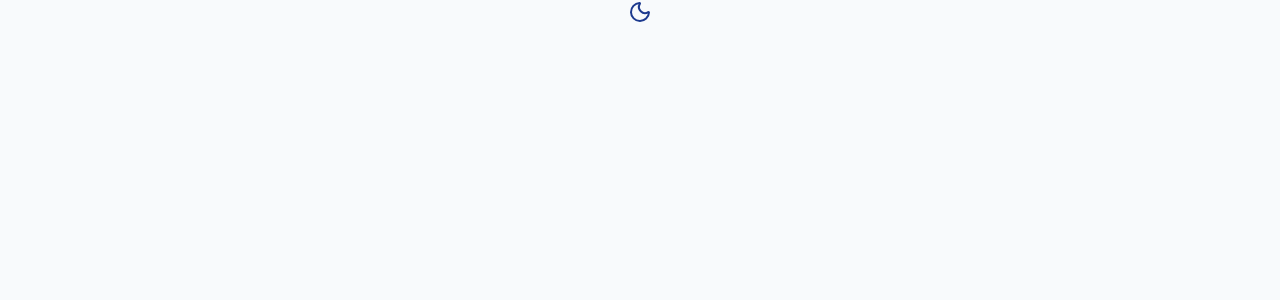
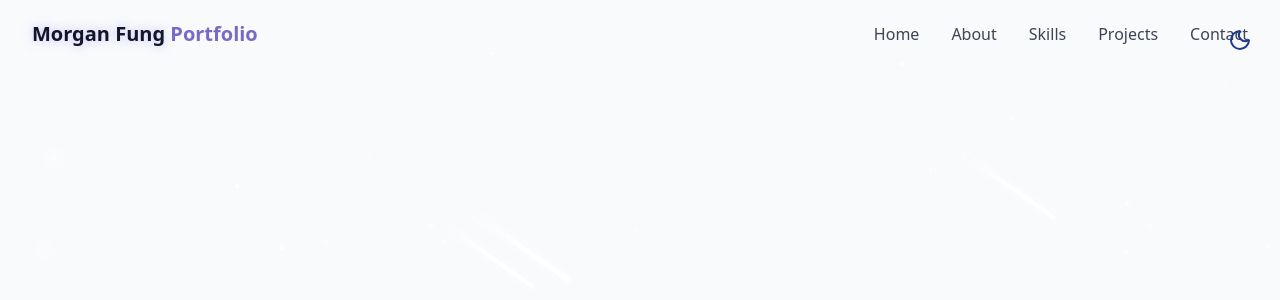
Before and after one commit to morganfung/portfolio_site, a React (Vite) app: page / in a window 1280 px wide. Shown: the top 300 px of the page. Built offline with nearby package versions, Linux system fonts and the light colour scheme.

Commit message:
add stars, meteors, and basic navbar

```diff
--- /dev/null
+++ b/src/components/Navbar.jsx
@@ -0,0 +1,84 @@
+import { cn } from '@/lib/utils';
+import { useEffect, useState } from "react";
+
+
+const navItems = [
+    {name: "Home", href: "#hero"},
+    {name: "About", href: "#about"},
+    {name: "Skills", href: "#skills"},
+    {name: "Projects", href: "#projects"},
+    {name: "Contact", href: "#contact"},
+]
+
+export const Navbar = () => {
+    const [isScrolled, setIsScrolled] = useState(false);
+    const [isMenuOpen, setIsMenuOpen] = useState(true);
+
+    useEffect(() => {
+        const handleScroll = () => {
+            setIsScrolled(window.screenY > 10)
+        }
+
+        window.addEventListener("scroll" , handleScroll);
+
+        return () => window.removeEventListener("scroll", handleScroll);
+    }, []);
+
+    return (
+        <nav
+            className={cn(
+                "fixed w-full z-40 transition-all duration-300",
+                isScrolled ? "py-3 bg-background/80 backdrop-blur-md shadow-xs" : "py-5"
+            )}
+        >
+
+            <div className="container flex items-center justify-between">
+                <a
+                    className="text-xl font-bold text-primary flex items-center"
+                    href="#hero"
+                >
+                    <span className="relative z-10">
+                        <span className="text-glow text-foreground"> Morgan Fung </span> Portfolio
+                    </span>
+                </a>
+
+                {/* desktop nav */}
+                <div className="hidden md:flex space-x-8">
+                    {navItems.map((item, key) => (
+                        <a
+                            key={key}
+                            href={item.href}
+                            className="text-foreground/80 hover:text-primary transition-colors duration-300"
+                        >
+                            {item.name}
+                        </a>
+                    ))}
+                </div>
+
+                {/* mobile nav */}
+                <div
+                    className={cn(
+                        "fixed inset-0 bg-background/95 backdrop-blur-md z-40 flex flex-col items-center justify-center",
+                        "transition-all duration-300 md:hidden",
+                        isMenuOpen
+                            ? "opacity-100 pointer-events-auto"
+                            : "opacity-0 pointer-events-none"
+                    )}
+                >
+                    <div className="flex flex-col space-y-8 text-xl">
+                        {navItems.map((item, key) => (
+                            <a
+                                key={key}
+                                href={item.href}
+                                className="text-foreground/80 hover:text-primary transition-colors duration-300"
+                                onClick={() => setIsMenuOpen(false)}
+                            >
+                                {item.name}
+                            </a>
+                        ))}
+                    </div>
+                </div>
+            </div>
+        </nav>
+    );
+};
--- /dev/null
+++ b/src/components/StarBackground.jsx
@@ -0,0 +1,98 @@
+import { useEffect, useState } from "react";
+
+// Star: ID, size, x, y, opacity, animationDuration
+// Meteor: ID, size, x, y, delay, animationDuration
+
+
+export const StarBackground = () => {
+    const [stars, setStars] = useState([]);
+    const [meteors, setMeteors] = useState([]);
+
+    useEffect(() => {
+        generateStars();
+        generateMeteors();
+
+
+        const handleResize = () => {
+            generateStars();
+        };
+
+        window.addEventListener('resize', handleResize);
+
+        return () => window.removeEventListener("resize", handleResize);
+    }, []);
+
+    const generateStars = () => {
+        const numberOfStars = Math.floor(
+            (window.innerWidth * window.innerHeight) / 10000
+        );
+
+        const newStars = [];
+
+        for (let i = 0; i < numberOfStars; i++) {
+            newStars.push({
+                id: i,
+                size: Math.random() * 3 + 1,
+                x: Math.random() * 100,
+                y: Math.random() * 100,
+                opacity: Math.random() * 0.5 + 0.5,
+                animationDuration: Math.random() * 4 + 2
+            });
+        }
+
+        setStars(newStars);
+    };
+
+    const generateMeteors = () => {
+        const numberOfMeteors = 4;
+        const newMeteors = [];
+
+        for (let i = 0; i < numberOfMeteors; i++) {
+            newMeteors.push({
+                id: i,
+                size: Math.random() * 2 + 1,
+                x: Math.random() * 100,
+                y: Math.random() * 20,
+                delay: Math.random() * 15,
+                animationDuration: Math.random() * 3 + 3
+            });
+        }
+
+        setMeteors(newMeteors);
+    };
+
+
+    return (
+        <div className="fixed inset-0 overflow-hidden pointer-events-none z-0">
+            {stars.map((star) => (
+                <div
+                    key={star.id}
+                    className="star animate-pulse-subtle"
+                    style={{
+                        width: star.size + "px",
+                        height: star.size + "px",
+                        left: star.x + "%",
+                        top: star.y + "%",
+                        opacity: star.opacity,
+                        animationDuration: star.animationDuration + "s",
+                    }}
+                />
+            ))}
+
+            {meteors.map((meteor) => (
+                <div
+                    key={meteor.id}
+                    className="meteor animate-meteor"
+                    style={{
+                        width: meteor.size * 50 + "px",
+                        height: meteor.size * 2 + "px",
+                        left: meteor.x + "%",
+                        top: meteor.y + "%",
+                        animationDelay: meteor.delay,
+                        animationDuration: meteor.animationDuration + "s",
+                    }}
+                />
+            ))}
+        </div>
+    );
+};
--- a/src/components/ThemeToggle.jsx
+++ b/src/components/ThemeToggle.jsx
@@ -1,26 +1,45 @@
 import { Moon, Sun } from "lucide-react";
-import { useState } from "react";
+import { useEffect, useState } from "react";
+import { cn } from '@/lib/utils';
 
 export const ThemeToggle = () => {
     /* Create state variable so we can tell what mode (light/dark) the site is in. */
     /* Set true to  start in light mode. */
     const [isDarkMode, setIsDarkMode] = useState(false);
 
+    useEffect(() => {
+        const storedTheme = localStorage.getItem("theme");
+        if (storedTheme == "dark") {
+            setIsDarkMode(true);
+            document.documentElement.classList.add("dark");
+        } else {
+            setIsDarkMode(false);
+            document.documentElement.classList.add("light");
+        }
+    }, [])
+
     /* Toggle theme function: check if dark true -> logic, else ... */
     const toggleTheme = () => {
         if (isDarkMode) {
             document.documentElement.classList.remove("dark");
+            localStorage.setItem("theme", "light");
             setIsDarkMode(false);
         } else {
             document.documentElement.classList.add("dark");
+            localStorage.setItem("theme", "dark");
             setIsDarkMode(true);
         }
     };
 
     /* isDarkMode true? if so set button to sun, else ... */
     return (
-        <button onClick={toggleTheme}>
-            {" "}
+        <button
+            onClick={toggleTheme}
+            className={cn(
+                "fixed max-sm:hidden top-5 right-5 z-50 p-2 rounded-full transition-colors duration-300",
+                "focus:outline-hidden"
+            )}
+        >
             {isDarkMode ? (
                 <Sun className="h-6 w-6 text-yellow-300" />
             ) : (
--- a/src/index.css
+++ b/src/index.css
@@ -167,7 +167,7 @@
   box-shadow: 0 0 10px 2px rgba(255, 255, 255, 0.4);
 }
 
-@utility star {
+@utility meteor {
   @apply absolute bg-linear-to-r from-white via-white to-transparent rounded-full;
   box-shadow: 0 0 10px 5px rgba(255, 255, 255, 0.3);
 }
--- /dev/null
+++ b/src/lib/utils.js
@@ -0,0 +1,6 @@
+import { clsx } from 'clsx'
+import { twMerge } from 'tailwind-merge'
+
+export const cn = (...inputs) => {
+    return twMerge(clsx(inputs));
+};
--- a/src/pages/Home.jsx
+++ b/src/pages/Home.jsx
@@ -1,14 +1,18 @@
+import { Navbar } from "../components/Navbar";
 import { ThemeToggle } from "../components/ThemeToggle"
+import { StarBackground } from '@/components/StarBackground';
 
+/* DELETE: VID STOPPED AT 41:00 MARK */
 export const Home = () => {
     return <div className="min-h-screen bg-background text-foreground overflow-x-hidden">
 
         {/* Theme Toggle: Deal with buttons on top right (dark/light mode) */}
-            <ThemeToggle/>
+        <ThemeToggle />
         {/* Background Effects: particles and meteor shower */}
+        <StarBackground />
 
         {/* Navbar: self-explanatory */}
-
+        <Navbar />
         {/* Main Content: Hero, About, Skills, Projects */}
 
         {/* Footer */}
```
